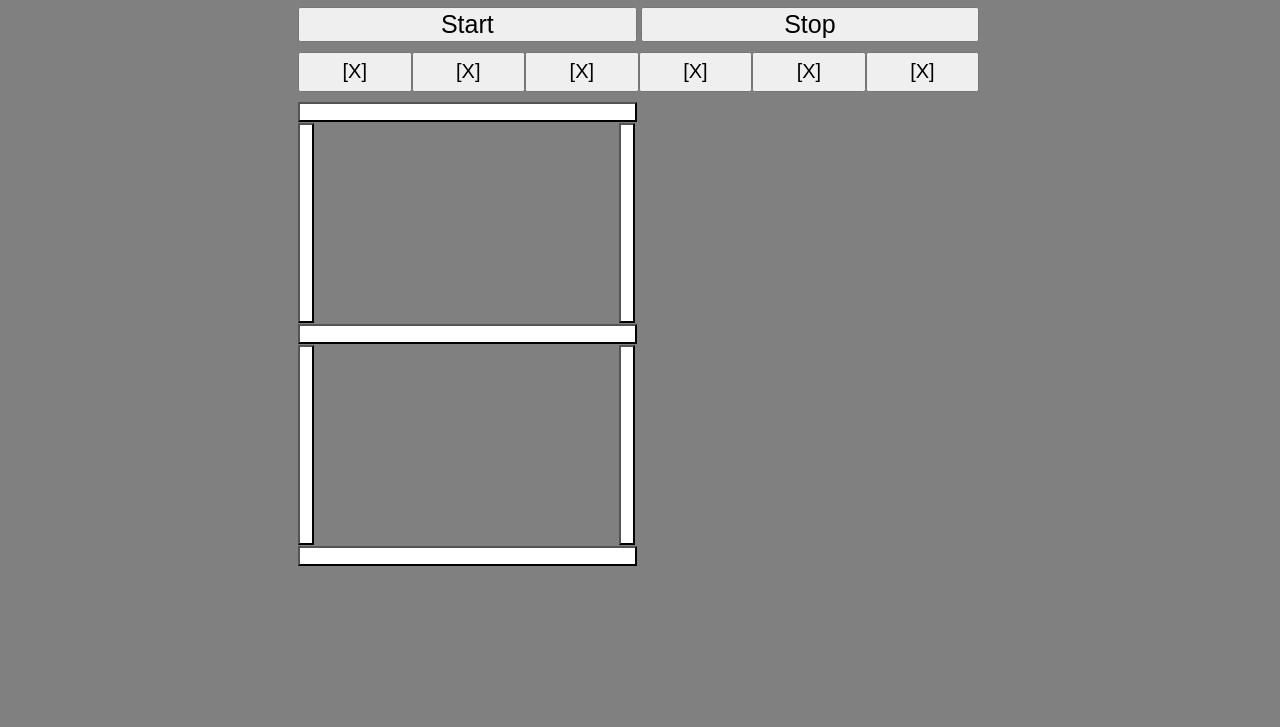
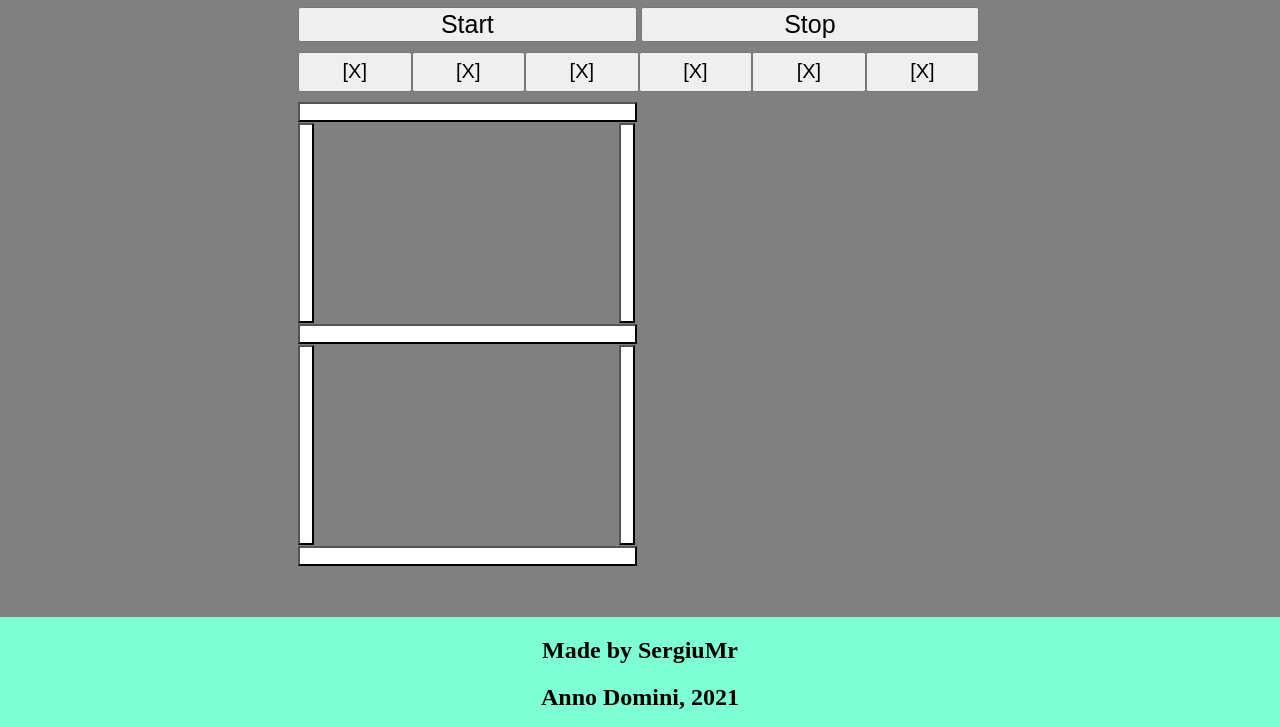
Before and after one commit to sergiublaj/javascipt-leds, a plain HTML site: page index.html in a window 1280 px wide. Shown: the part 73-800 px from the top of the page. Drawn offline with Linux system fonts and the light colour scheme.

Commit message:
changed some colors

```diff
--- a/index.html
+++ b/index.html
@@ -14,5 +14,10 @@
 		<button id="stop-btn" class="btn btn-half">Stop</button>
 		<div id="ssd" />
 		<div id="root" />
+
+		<div id="trademark">
+			<h2>Made by SergiuMr</h2>
+			<h2>Anno Domini, <span id="date-span"></span></h2>
+		</div>
 	</body>
 </html>
--- a/script.js
+++ b/script.js
@@ -6,6 +6,9 @@ document.addEventListener("DOMContentLoaded", () => {
 	const stopBtn = document.getElementById("stop-btn");
 	stopBtn.addEventListener("click", stopShow);
 	stopBtn.addEventListener("click", handleDisable);
+
+	const yearPlaceholder = document.getElementById("date-span");
+	yearPlaceholder.innerHTML = new Date().getFullYear();
 
 	addButtons();
 	addSSD();
--- a/style.css
+++ b/style.css
@@ -6,6 +6,7 @@ html {
 }
 
 .title {
+	background-color: darkorchid;
 	text-align: center;
 }
 
@@ -38,3 +39,13 @@ html {
 .light {
 	font-size: 20px;
 }
+
+#trademark {
+	position: fixed;
+	left: 0;
+	bottom: 0;
+	padding-bottom: 70px;
+	width: 100%;
+	text-align: center;
+	background-color: aquamarine;
+}
```
